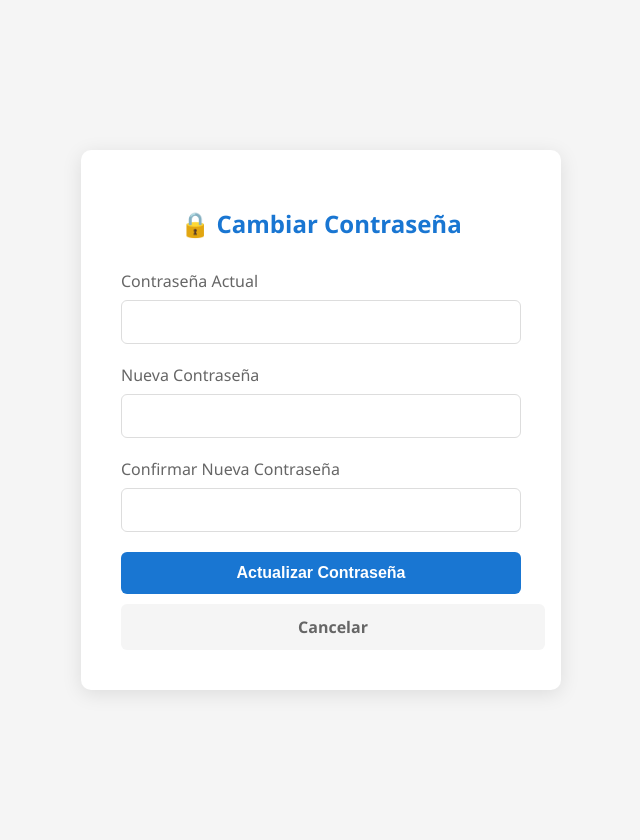
After one commit to joserea99/sistema-organizador-de-grupos-app, a Flask app: page /auth/change-password in a window 1280 px wide. The commit adds this page. Shown: the whole page, without its empty margins (319-959 px from the left). Run offline with Flask 3, Linux system fonts and the light colour scheme; the visitor is signed in with stand-in values (Sample User, id 1).

Commit message:
Implement change password feature, fix Stripe webhook, and enable real security

```diff
--- a/app/auth/routes.py
+++ b/app/auth/routes.py
@@ -106,3 +106,30 @@ def profile():
     }
 
     return render_template("auth/profile.html", usuario=usuario, stats=stats)
+
+
+@auth_bp.route("/change-password", methods=["GET", "POST"])
+def change_password():
+    if "user_id" not in session:
+        return redirect(url_for("auth.login"))
+
+    if request.method == "POST":
+        current_password = request.form.get("current_password")
+        new_password = request.form.get("new_password")
+        confirm_password = request.form.get("confirm_password")
+
+        user = user_storage.get_user(session["user_id"])
+
+        if not user or not user.check_password(current_password):
+            flash("La contraseña actual es incorrecta.", "error")
+        elif new_password != confirm_password:
+            flash("Las nuevas contraseñas no coinciden.", "error")
+        elif len(new_password) < 6:
+            flash("La nueva contraseña debe tener al menos 6 caracteres.", "error")
+        else:
+            user.set_password(new_password)
+            user_storage.save_to_disk()
+            flash("Contraseña actualizada exitosamente.", "success")
+            return redirect(url_for("auth.profile"))
+
+    return render_template("auth/change_password.html")
--- a/app/models.py
+++ b/app/models.py
@@ -273,6 +273,9 @@ class UserStorage:
     def get_user_by_email(self, email):
         return Usuario.query.filter_by(email=email).first()
 
+    def get_user_by_stripe_id(self, stripe_id):
+        return Usuario.query.filter_by(stripe_customer_id=stripe_id).first()
+
     def create_user(self, username, email, password, nombre_completo=""):
         if self.get_user_by_username(username) or self.get_user_by_email(email):
             return None
--- /dev/null
+++ b/app/templates/auth/change_password.html
@@ -0,0 +1,146 @@
+<!DOCTYPE html>
+<html lang="es">
+
+<head>
+    <meta charset="UTF-8">
+    <title>Cambiar Contraseña - Organizador de Grupos de Vida</title>
+    <link rel="stylesheet" href="{{ url_for('static', filename='style.css') }}">
+    <style>
+        body {
+            background: #f5f5f5;
+            font-family: 'Segoe UI', Tahoma, Geneva, Verdana, sans-serif;
+            display: flex;
+            justify-content: center;
+            align-items: center;
+            min-height: 100vh;
+            margin: 0;
+        }
+
+        .container {
+            background: white;
+            padding: 40px;
+            border-radius: 10px;
+            box-shadow: 0 4px 20px rgba(0, 0, 0, 0.1);
+            width: 100%;
+            max-width: 400px;
+        }
+
+        h1 {
+            color: #1976d2;
+            text-align: center;
+            margin-bottom: 30px;
+            font-size: 24px;
+        }
+
+        .form-group {
+            margin-bottom: 20px;
+        }
+
+        label {
+            display: block;
+            margin-bottom: 8px;
+            color: #666;
+            font-weight: 500;
+        }
+
+        input {
+            width: 100%;
+            padding: 12px;
+            border: 1px solid #ddd;
+            border-radius: 6px;
+            font-size: 16px;
+            box-sizing: border-box;
+            transition: border-color 0.3s;
+        }
+
+        input:focus {
+            border-color: #1976d2;
+            outline: none;
+        }
+
+        .btn {
+            width: 100%;
+            padding: 12px;
+            background: #1976d2;
+            color: white;
+            border: none;
+            border-radius: 6px;
+            font-size: 16px;
+            font-weight: 600;
+            cursor: pointer;
+            transition: background 0.3s;
+        }
+
+        .btn:hover {
+            background: #1565c0;
+        }
+
+        .btn-secondary {
+            background: #f5f5f5;
+            color: #666;
+            margin-top: 10px;
+        }
+
+        .btn-secondary:hover {
+            background: #e0e0e0;
+        }
+
+        .alert {
+            padding: 15px;
+            border-radius: 6px;
+            margin-bottom: 20px;
+            font-size: 14px;
+        }
+
+        .alert-error {
+            background: #ffebee;
+            color: #c62828;
+            border: 1px solid #ef9a9a;
+        }
+
+        .alert-success {
+            background: #e8f5e8;
+            color: #2e7d32;
+            border: 1px solid #a5d6a7;
+        }
+    </style>
+</head>
+
+<body>
+    <div class="container">
+        <h1>🔒 Cambiar Contraseña</h1>
+
+        {% with messages = get_flashed_messages(with_categories=true) %}
+        {% if messages %}
+        {% for category, message in messages %}
+        <div class="alert alert-{{ 'error' if category == 'error' else 'success' }}">
+            {{ message }}
+        </div>
+        {% endfor %}
+        {% endif %}
+        {% endwith %}
+
+        <form method="post">
+            <div class="form-group">
+                <label for="current_password">Contraseña Actual</label>
+                <input type="password" id="current_password" name="current_password" required>
+            </div>
+
+            <div class="form-group">
+                <label for="new_password">Nueva Contraseña</label>
+                <input type="password" id="new_password" name="new_password" required minlength="6">
+            </div>
+
+            <div class="form-group">
+                <label for="confirm_password">Confirmar Nueva Contraseña</label>
+                <input type="password" id="confirm_password" name="confirm_password" required>
+            </div>
+
+            <button type="submit" class="btn">Actualizar Contraseña</button>
+            <a href="{{ url_for('auth.profile') }}" class="btn btn-secondary"
+                style="display: block; text-align: center; text-decoration: none;">Cancelar</a>
+        </form>
+    </div>
+</body>
+
+</html>
```
Also changed, not shown: app/__init__.py (+0 -27 lines), app/billing/routes.py (+6 -7 lines), app/templates/auth/profile.html (+8 -3 lines).
